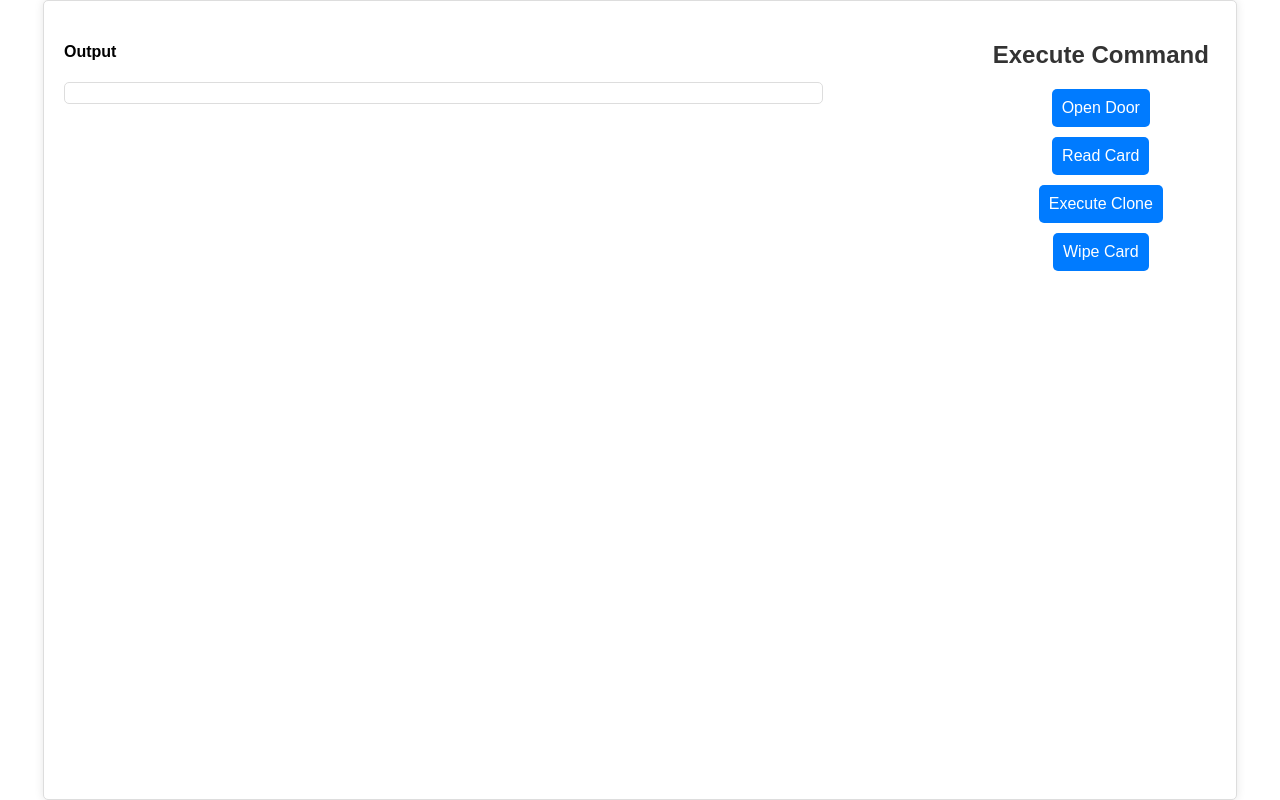
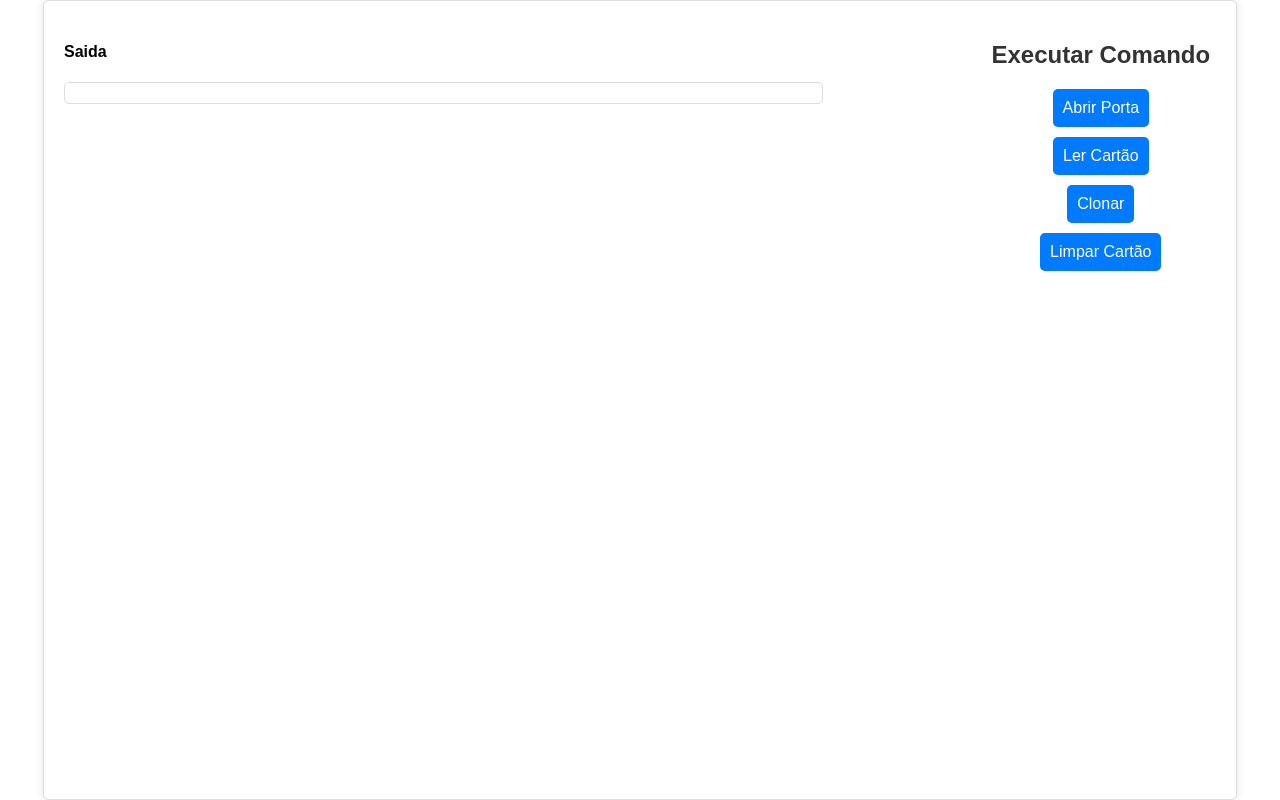
Before and after one commit to AndreGChang/proxymark3-web, a Flask app: page / in a window 1280 px wide. Shown: the part 110-910 px from the top of the page. Run offline with Flask 3, Linux system fonts and the light colour scheme.

Commit message:
ajustes ao codigo

```diff
--- a/app/routes.py
+++ b/app/routes.py
@@ -7,7 +7,7 @@ lock = threading.Lock()
 # Array de pessoas
 people = [
     {
-        "uid": "00 00 00 00",
+        "uid": "00 00 00 01",
         "name": "John Doe",
         "age": 30,
         "email": "johndoe@example.com",
@@ -68,7 +68,7 @@ def execute():
             return jsonify(person)
         else:
             print("UID not found")
-            return jsonify({"error": "UID Not Found"}), 404
+            return jsonify({"error": "UID Não encontrado"}), 404
     except Exception as e:
         print(f"Error: {str(e)}")
         return jsonify({"error": "An error occurred during the opening the door", "details": str(e)}), 500
--- a/app/templates/index.html
+++ b/app/templates/index.html
@@ -20,24 +20,24 @@
         </div>
         <div class="container">
             <div class="form-container">
-                <h1 class="title">Execute Command</h1>
+                <h1 class="title">Executar Comando</h1>
                 <div class="form-buttons">
                     <form id="commandForm1" class="form" action="{{ url_for('execute') }}" method="post">
-                        <button type="submit" class="button">Open Door</button>
+                        <button type="submit" class="button">Abrir Porta</button>
                     </form>
                     <form id="commandForm2" class="form" action="{{ url_for('execute_dump') }}" method="post">
-                        <button type="submit" class="button">Read Card</button>
+                        <button type="submit" class="button">Ler Cartão</button>
                     </form>
                     <form id="commandForm3" class="form" action="{{ url_for('execute_clone') }}" method="post">
-                        <button type="submit" class="button">Execute Clone</button>
+                        <button type="submit" class="button">Clonar</button>
                     </form>
                     <form id="commandForm4" class="form" action="{{ url_for('execute_wipe') }}" method="post">
-                        <button type="submit" class="button">Wipe Card</button>
+                        <button type="submit" class="button">Limpar Cartão</button>
                     </form>
                 </div>
             </div>
             <div class="output_div">
-                <h4>Output</h4>
+                <h4>Saida</h4>
                 <div id="output" class="output"></div>
                 <div id="loading" class="loading">
                     <div class="loader"></div>
```
